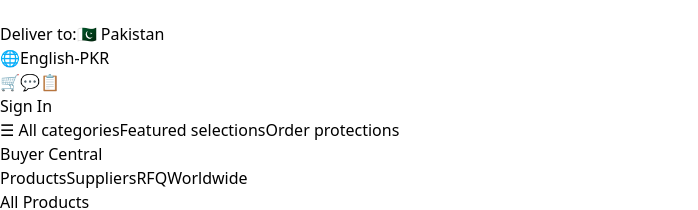
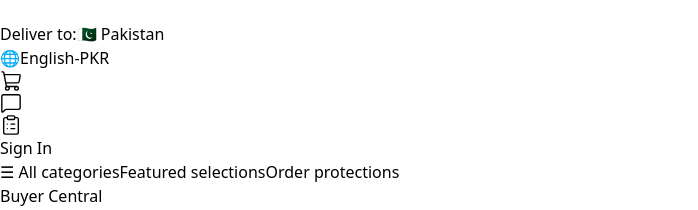
Before and after one commit to kp5462002/jinnahbaba-marketplace, a React (Vite) app in the folder client/: page / in a window 1280 px wide. Shown: the part 351-561 px from the top of the page, without its empty margins (0-698 px from the left). Built offline with nearby package versions, Linux system fonts and the light colour scheme; no server answers.

Commit message:
UI: install lucide-react for clean SVG icons

```diff
--- a/client/package.json
+++ b/client/package.json
@@ -9,6 +9,7 @@
     "preview": "vite preview"
   },
   "dependencies": {
+    "lucide-react": "^1.71.0",
     "react": "^18.3.1",
     "react-dom": "^18.3.1",
     "react-router-dom": "^6.28.0"
--- a/client/src/components/Navbar.jsx
+++ b/client/src/components/Navbar.jsx
@@ -3,6 +3,7 @@ import { Link, useNavigate } from "react-router-dom";
 import logoWhite from "../assets/logo-white.png";
 import { useAuth } from "../context/AuthContext.jsx";
 import { useCart } from "../context/CartContext.jsx";
+import { ShoppingCart, MessageSquare, ClipboardList, User, ChevronDown } from "lucide-react";
 
 const Navbar = () => {
   const { user, logout } = useAuth();
@@ -50,21 +51,25 @@ const Navbar = () => {
             <span>English-PKR</span>
           </div>
 
-          <div className="flex items-center gap-3 md:gap-5 md:ml-4 text-lg md:text-xl">
+          <div className="flex items-center gap-4 md:gap-5 md:ml-4">
             <Link
               to="/cart"
               className="relative cursor-pointer hover:opacity-80 transition"
               title="Cart"
             >
-              🛒
+              <ShoppingCart size={22} strokeWidth={1.5} />
               {itemCount > 0 && (
-                <span className="absolute -top-1 -right-2 bg-red-500 text-white text-[10px] font-bold rounded-full min-w-[18px] h-[18px] flex items-center justify-center px-1">
+                <span className="absolute -top-2 -right-2 bg-red-500 text-white text-[10px] font-bold rounded-full min-w-[18px] h-[18px] flex items-center justify-center px-1">
                   {itemCount > 99 ? '99+' : itemCount}
                 </span>
               )}
             </Link>
-            <span className="cursor-pointer" title="Messages">💬</span>
-            <span className="cursor-pointer" title="Orders">📋</span>
+            <Link to="/rfq" className="cursor-pointer hover:opacity-80 transition" title="Messages">
+              <MessageSquare size={22} strokeWidth={1.5} />
+            </Link>
+            <Link to="/orders" className="cursor-pointer hover:opacity-80 transition" title="Orders">
+              <ClipboardList size={22} strokeWidth={1.5} />
+            </Link>
           </div>
 
           {user ? (
@@ -73,11 +78,9 @@ const Navbar = () => {
                 onClick={() => setMenuOpen((v) => !v)}
                 className="flex items-center gap-2 cursor-pointer hover:underline"
               >
-                <span className="w-6 h-6 rounded-full bg-white/20 flex items-center justify-center text-[11px] font-bold">
-                  {displayName[0]?.toUpperCase()}
-                </span>
-                <span className="max-w-[160px] truncate">{displayName}</span>
-                <span className="text-[10px]">▾</span>
+                <User size={22} strokeWidth={1.5} />
+                <span className="max-w-[160px] truncate hidden md:inline">{displayName}</span>
+                <ChevronDown size={14} strokeWidth={2} />
               </button>
 
               {menuOpen && (
@@ -138,14 +141,14 @@ const Navbar = () => {
         </div>
       </div>
 
-      <div className="flex justify-between items-center px-8 pb-3 text-[13px] border-t border-white/10 pt-3">
-        <div className="flex items-center gap-6">
+      <div className="flex justify-between items-center px-3 md:px-8 pb-3 text-[13px] border-t border-white/10 pt-3">
+        <div className="flex items-center gap-4 md:gap-6">
           <span className="font-bold cursor-pointer">☰ All categories</span>
-          <span className="cursor-pointer hover:underline">Featured selections</span>
-          <span className="cursor-pointer hover:underline">Order protections</span>
+          <span className="cursor-pointer hover:underline hidden sm:inline">Featured selections</span>
+          <span className="cursor-pointer hover:underline hidden sm:inline">Order protections</span>
         </div>
         <div>
-          <span className="cursor-pointer hover:underline">Buyer Central</span>
+          <span className="cursor-pointer hover:underline hidden sm:inline">Buyer Central</span>
         </div>
       </div>
     </header>
```
Also changed, not shown: 1 other file (tests, documents, lock files or other folders).
